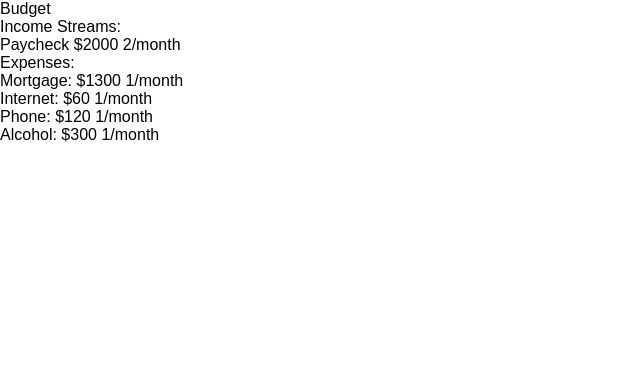
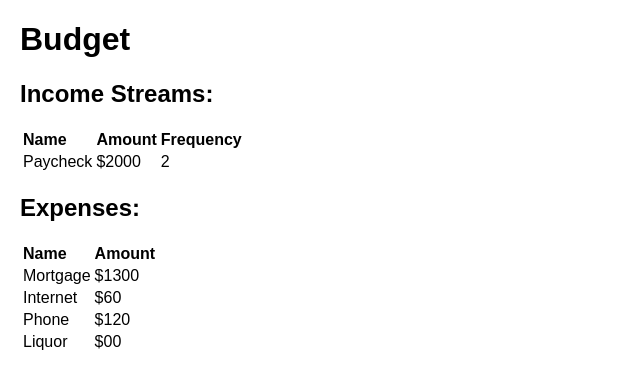
Before and after one commit to danielhkim92/budget-app, a React (Create React App) app in the folder budget-app-frontend/: page / in a window 1280 px wide. Shown: the top 388 px of the page, without its empty margins (0-640 px from the left). Built offline with nearby package versions, Linux system fonts and the light colour scheme.

Commit message:
added a table to budget.js

```diff
--- a/budget-app-frontend/src/Budget.css
+++ b/budget-app-frontend/src/Budget.css
@@ -0,0 +1,5 @@
+.Budget {
+	margin-left: 20px;
+	margin-top: 20px;
+	text-align: left;
+}
--- a/budget-app-frontend/src/Budget.js
+++ b/budget-app-frontend/src/Budget.js
@@ -5,17 +5,52 @@ class Budget extends Component {
   render() {
     return (
       <div className="Budget">
-        Budget<br/>
-        Income Streams:<br/>
-        Paycheck $2000 2/month <br/>
+        <h1>Budget<br/></h1>
+        <div>
+          <h2>Income Streams:<br/></h2>
+          <table>
+            <thead>
+              <th>Name</th>
+              <th>Amount</th>
+              <th>Frequency</th>
+            </thead>
+            <tbody>
+              <tr>
+                <td>Paycheck</td>
+                <td>$2000</td>
+                <td>2</td>
+              </tr>
+            </tbody>
+          </table>
+        </div>
 
-        Expenses:<br/>
-        Mortgage: $1300 1/month<br/>
-        Internet: $60 1/month<br/>
-        Phone: $120 1/month<br/>
-        Alcohol: $300 1/month<br/>
-
-
+        <div>
+          <h2>Expenses:<br/></h2>
+          <table>
+            <thead>
+              <th>Name</th>
+              <th>Amount</th>
+            </thead>
+            <tbody>
+              <tr>
+                <td>Mortgage</td>
+                <td>$1300</td>
+              </tr>
+              <tr>
+                <td>Internet</td>
+                <td>$60</td>
+              </tr>
+              <tr>
+                <td>Phone</td>
+                <td>$120</td>
+              </tr>
+              <tr>
+                <td>Liquor</td>
+                <td>$00</td>
+              </tr>
+            </tbody>
+          </table>
+        </div>
       </div>
     );
   }
```
